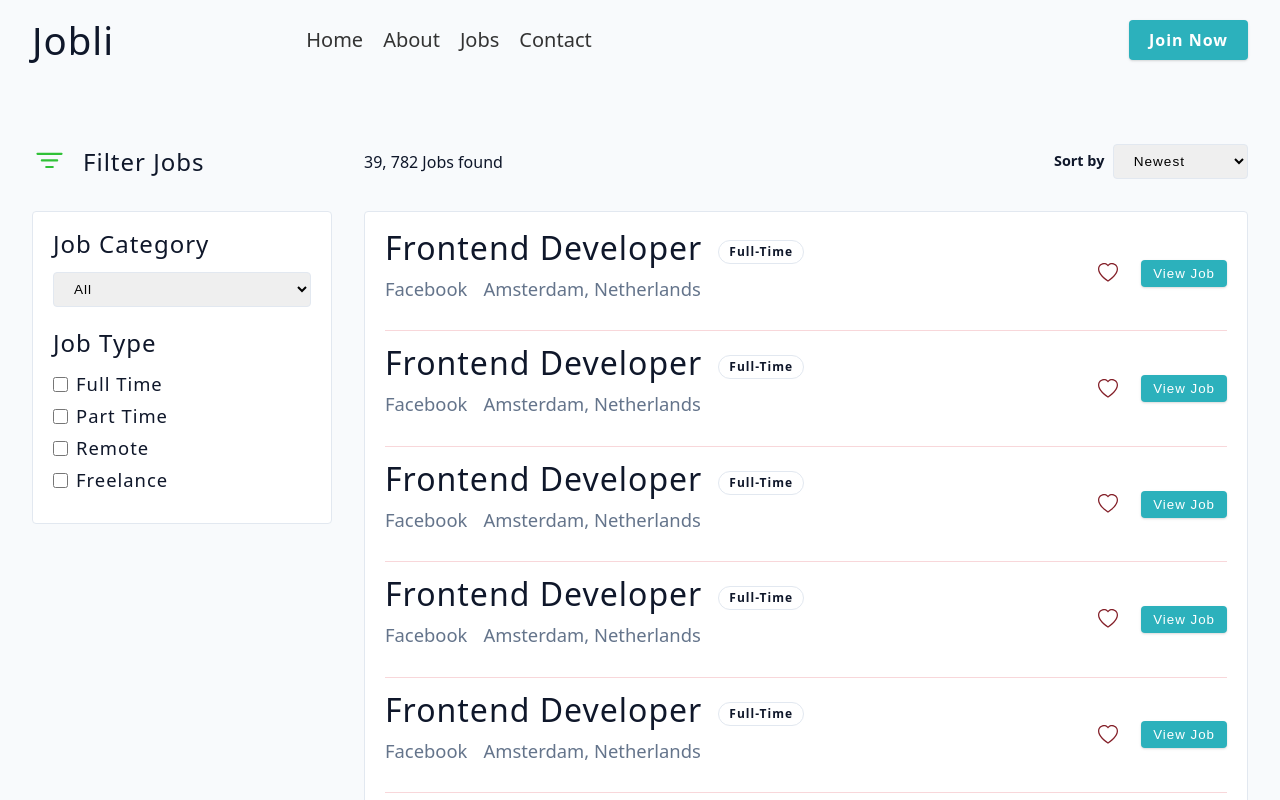
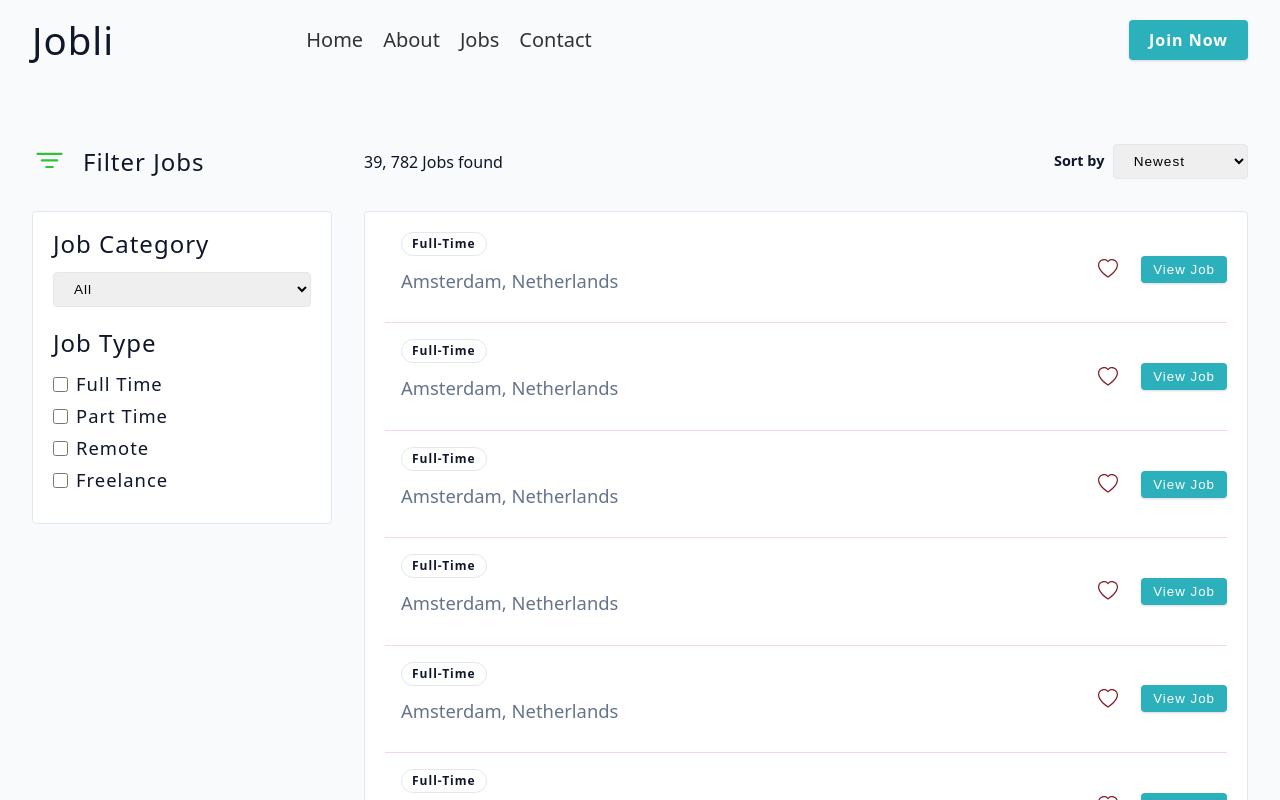
Before and after one commit to Jon-Felipe/jobli, a React (Vite) app in the folder client/: page /jobs in a window 1280 px wide. Shown: the top 800 px of the page. Built offline with nearby package versions, Linux system fonts and the light colour scheme.

Commit message:
job card bug fix

```diff
--- a/client/src/components/JobCard.tsx
+++ b/client/src/components/JobCard.tsx
@@ -9,16 +9,16 @@ type Props = {
 };
 
 function JobCard({ job }: Props) {
-  const { title, location, company, jobNature } = job;
+  const { jobTitle, location, companyName, jobNature } = job;
   return (
     <Wrapper>
       <div className='job__content'>
         <header className='job__header'>
-          <h3 className='job__header-title'>{title}</h3>
+          <h3 className='job__header-title'>{jobTitle}</h3>
           <p className='job__header-nature'>{jobNature}</p>
         </header>
         <div className='job__info'>
-          <p>{company}</p>
+          <p>{companyName}</p>
           <p>{location}</p>
         </div>
       </div>
```
